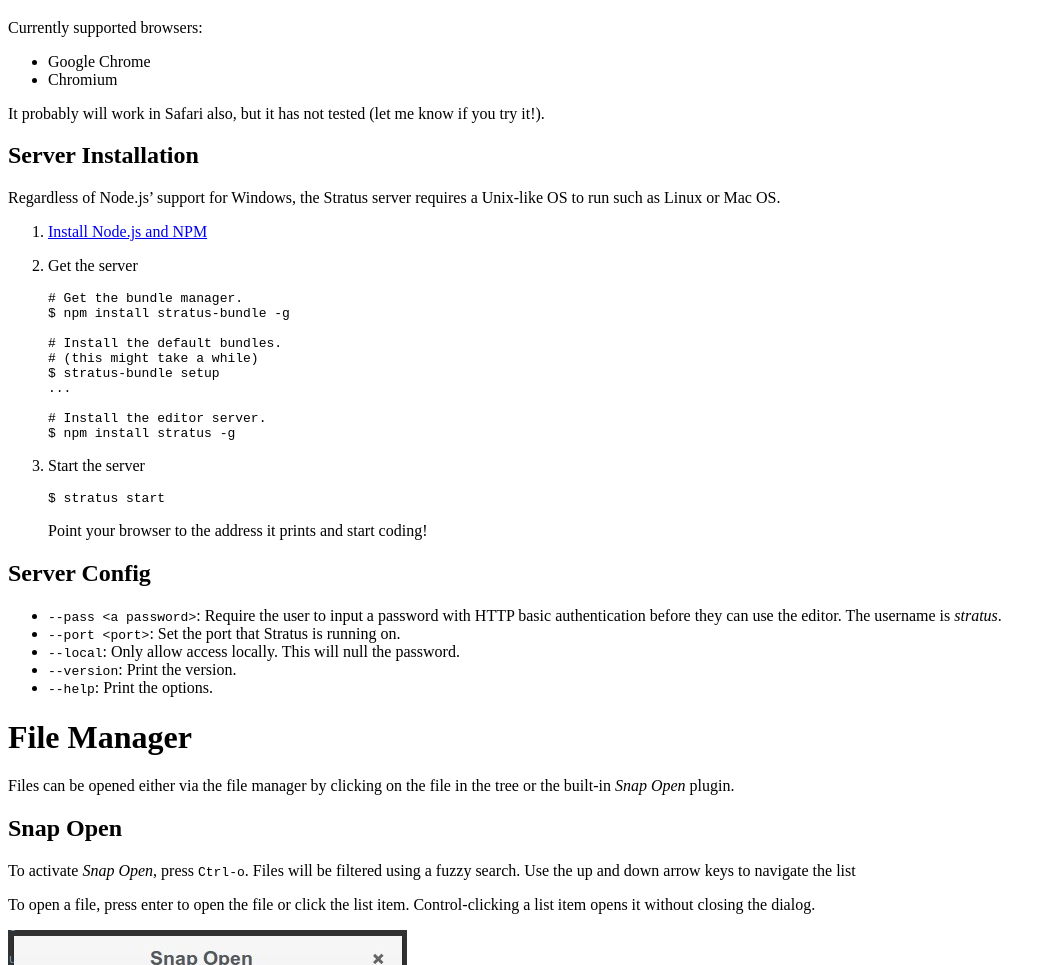
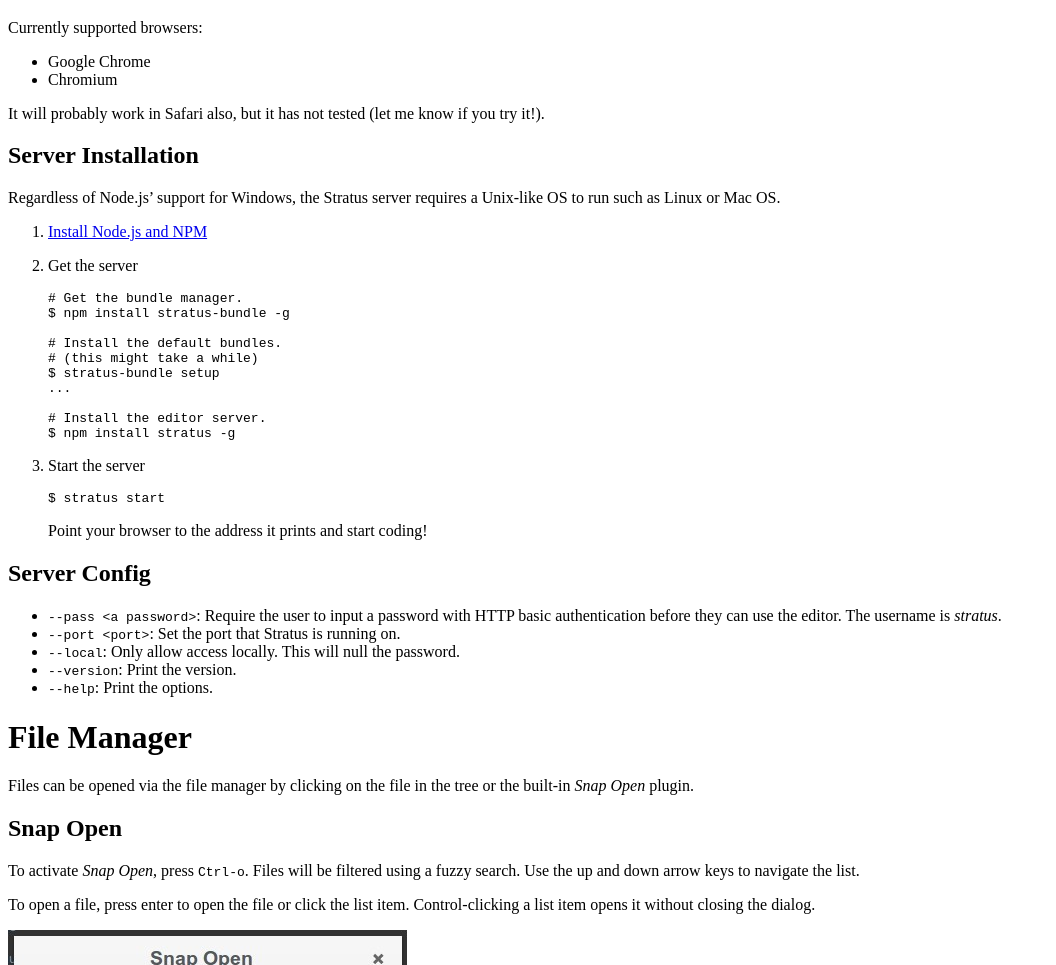
Before and after one commit to stratuseditor/stratuseditor.github.com.raw, a Jekyll site: the page built from _posts/2012-01-06-manual.md, in a window 1280 px wide and 1400 px high, scrolled down 499 px. Shown: the part 155-1120 px from the top of the window, without its empty margins (0-1056 px from the left). Built offline with Jekyll 4.4.1, drawn with Linux system fonts in a browser that asks for light colours; Markdown is read by kramdown in place of the engine named in the settings; some of the changed text lies outside the part shown.

Commit message:
fix grammar, capitalization mistakes

```diff
--- a/_posts/2012-01-06-manual.md
+++ b/_posts/2012-01-06-manual.md
@@ -34,7 +34,7 @@
   * Google Chrome
   * Chromium
 
-It probably will work in Safari also, but it has not tested
+It will probably work in Safari also, but it has not tested
 (let me know if you try it!).
 
 ## Server Installation
@@ -76,19 +76,19 @@
 
 # File Manager
 
-Files can be opened either via the file manager by clicking on the file
+Files can be opened via the file manager by clicking on the file
 in the tree or the built-in _Snap Open_ plugin.
 
 ## Snap Open
 To activate _Snap Open_, press `Ctrl-o`. Files will be filtered
-using a fuzzy search. Use the up and down arrow keys to navigate the list
+using a fuzzy search. Use the up and down arrow keys to navigate the list.
 
 To open a file, press enter to open the file or click the list item.
 Control-clicking a list item opens it without closing the dialog.
 
 ![Snap open](/images/manual/snap-open.jpg)
 
-## Keyboard navigation
+## Keyboard Navigation
 
 Click a file in the tree to enter the file tree scope.
 
@@ -162,14 +162,14 @@
 would do nothing, however, unless a syntax language is configured to
 highlight text using it.
 
-## Built-in themes
+## Built-in Themes
 
   * [Idlefingers](http://idlefingers.co.uk/) _(default)_
   * [GitHub](https://github.com)
   * [Solarized-Light](http://ethanschoonover.com/solarized)
   * [Sublime](http://www.sublimetext.com/)
 
-## Installing themes
+## Installing Themes
 
 Additional theme files can be placed in your `~/.stratus/themes` directory.
 
```
Also changed, not shown: other parts of _posts/2012-01-06-manual.md (+1 -1 lines).
